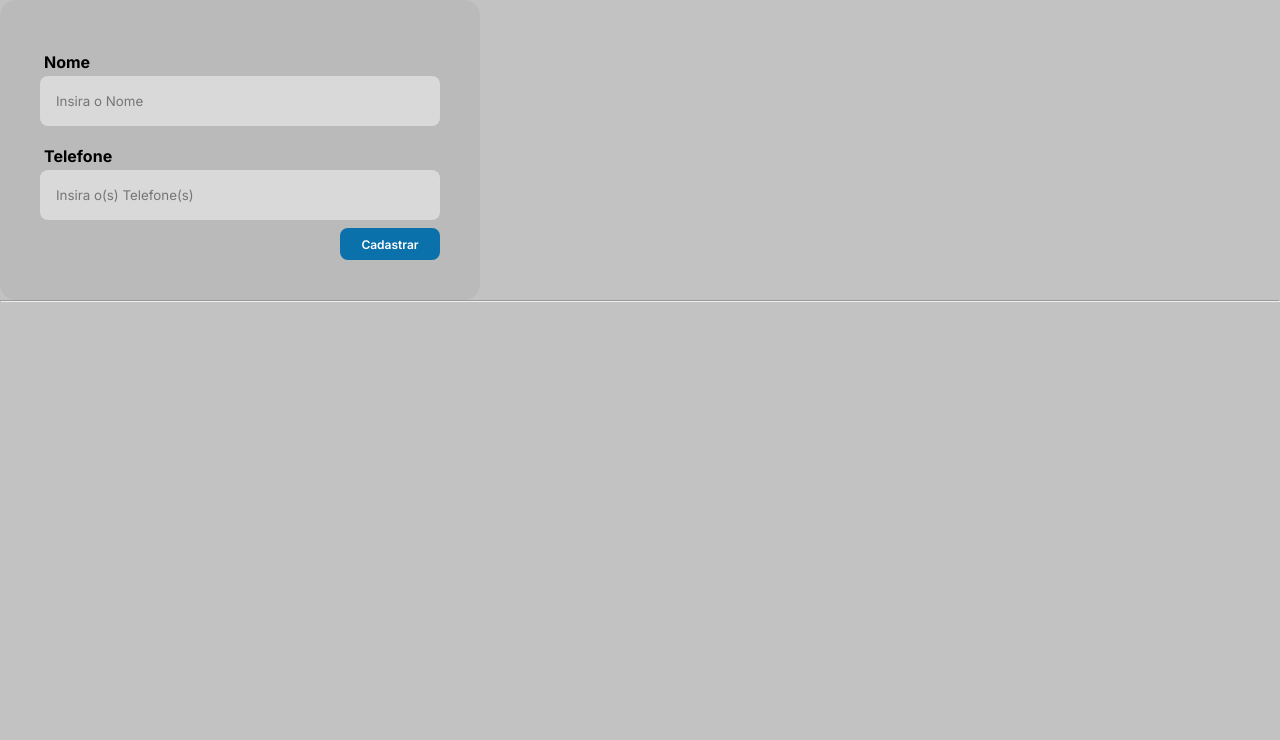
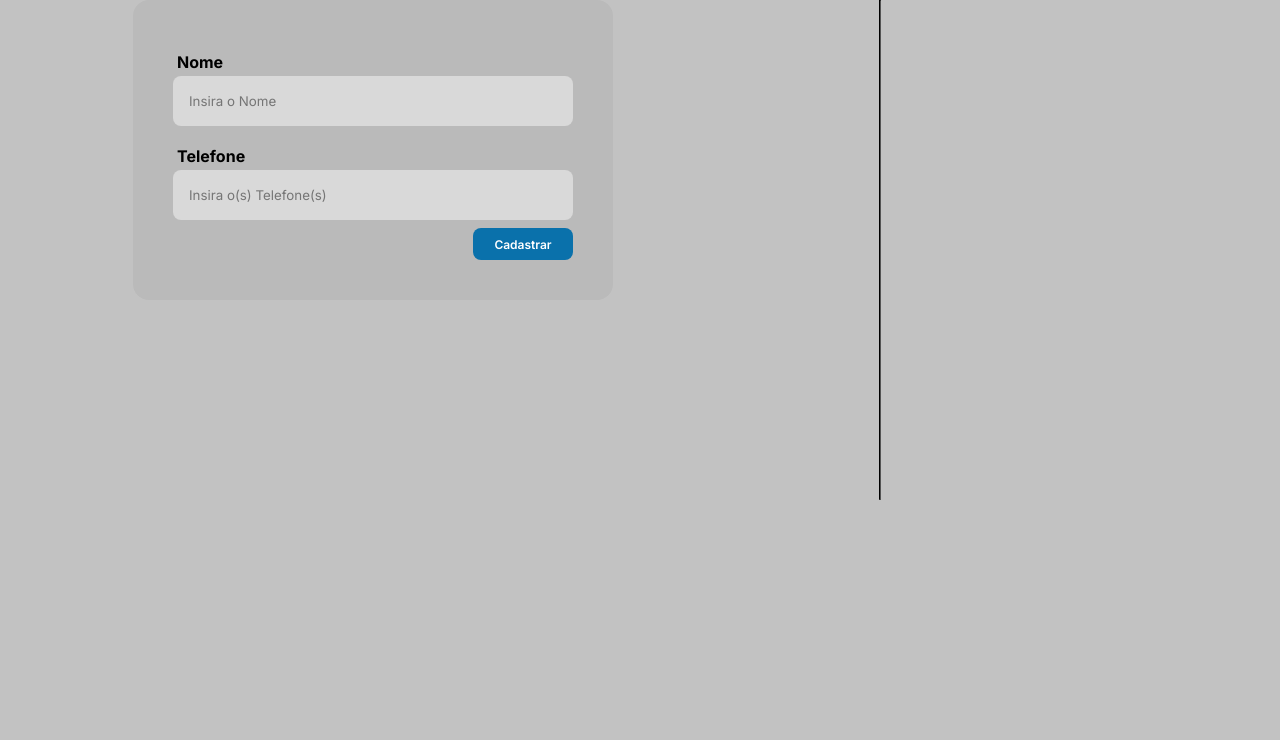
Before and after one commit to Projetos-Pucc/lista-telefonica, a PHP site: page / in a window 1280 px wide. Shown: the part 95-835 px from the top of the page. Run offline with PHP 8.4, Linux system fonts and the light colour scheme.

Commit message:
Linha Vertical

```diff
--- a/src/styles.css
+++ b/src/styles.css
@@ -53,7 +53,7 @@ body{
 }
 
 .botao-form input[type=submit]{
-    border:0;
+    border: 0;
     outline: 0;
     width: 100px;
     height: 32px;
@@ -72,6 +72,23 @@ body{
 
 .botao-form input[type=submit]:hover{
     background-color:white;
-    color:  #0A71AB;;
+    color:  #0A71AB;
     transition: 660ms;
 }
+
+.linha {
+    display: flex;
+    height: 500px;
+    size: 4px;
+    width: 1px;
+    border-color: black;
+}
+
+.formulario{
+    display: flex;
+}
+
+main{
+    display: flex;
+    justify-content: space-around;
+}
```
